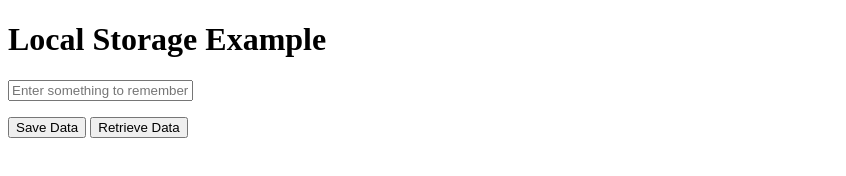
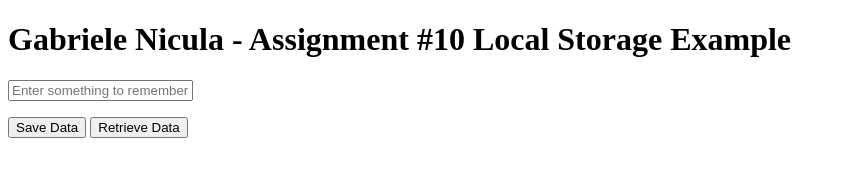
Before and after one commit to gnicula/gnicula.github.io, a plain HTML site: page csc193a/store_something.html in a window 1280 px wide. Shown: the whole page, without its empty margins (0-846 px from the left). Drawn offline with Linux system fonts and the light colour scheme.

Commit message:
Update store_something.html

```diff
--- a/csc193a/store_something.html
+++ b/csc193a/store_something.html
@@ -6,7 +6,7 @@
   <title>CSC193A Local Storage Assignment #10</title>
 </head>
 <body>
-  <h1>Local Storage Example</h1>
+  <h1>Gabriele Nicula - Assignment #10 Local Storage Example</h1>
   <input type="text" id="userText" placeholder="Enter something to remember:">
 
   <p id="output"></p>
```
